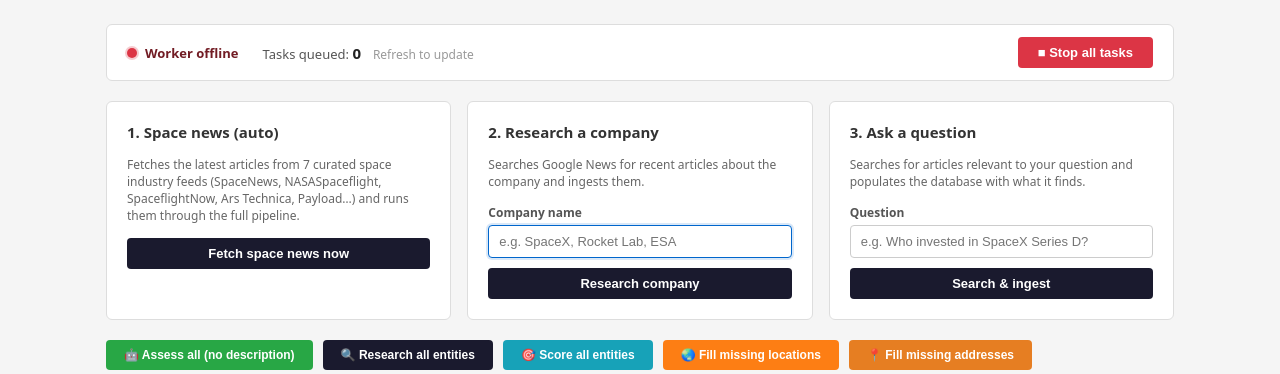
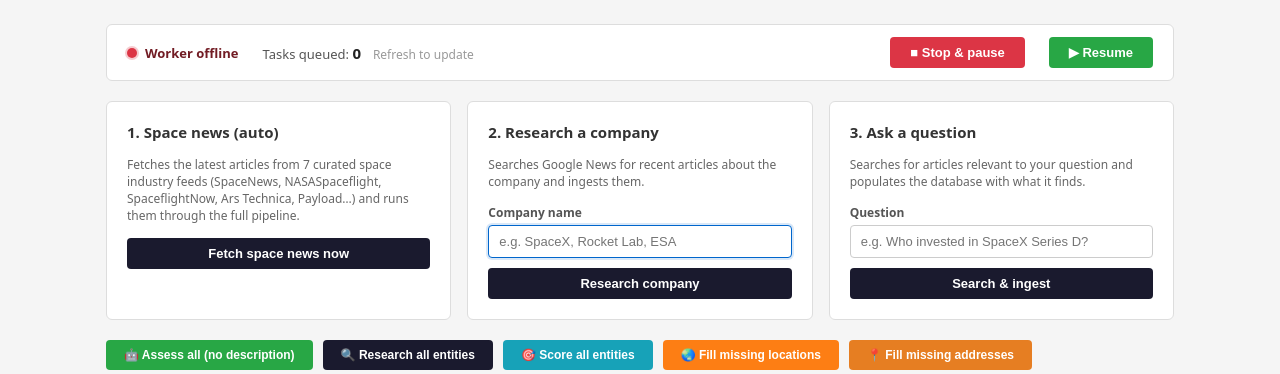
Before and after one commit to lluisforeman-dev/forespace, a Django app: page /curation/ in a window 1280 px wide. Shown: the part 48-422 px from the top of the page. Run offline with Django 4.2, Linux system fonts and the light colour scheme; the visitor is signed in with stand-in values (Sample User, id 1); data that the repository does not hold is empty; parts of the project's set-up code (start-up, migrations or seed data) failed here and were passed over; some libraries are stand-ins or nearby versions.

Commit message:
feat: reliable pause/resume via Redis flag
Stop now sets a forespace:tasks:paused flag in Redis. Every
research_topic task checks the flag at entry and drops immediately
if set — this catches prefetched tasks that queue flushing and
revoke cannot reach. Resume clears the flag.

Co-Authored-By: Claude Sonnet 4.6 <noreply@anthropic.com>

```diff
--- a/curation/urls.py
+++ b/curation/urls.py
@@ -9,6 +9,7 @@ urlpatterns = [
     path('company-research/', views.company_research, name='company_research'),
     path('question-research/', views.question_research, name='question_research'),
     path('stop/', views.stop_all_tasks, name='stop_all'),
+    path('resume/', views.resume_tasks, name='resume_tasks'),
     path('ingest/', views.ingest_trigger, name='ingest_trigger'),
     path('stubs/', views.stubs, name='stubs'),
     path('stubs/<uuid:entity_id>/promote/', views.promote_stub, name='promote_stub'),
--- a/curation/views.py
+++ b/curation/views.py
@@ -189,37 +189,32 @@ def stop_all_tasks(request):
 
     import redis as _redis
     from django.conf import settings as _settings
-    from config.celery import app as celery_app
+    from ingest.tasks.research import PAUSE_FLAG
 
-    # Step 1 — flush Redis queues
     r = _redis.from_url(_settings.CELERY_BROKER_URL)
+
+    # Set pause flag — all research_topic tasks check this and bail immediately
+    r.set(PAUSE_FLAG, '1')
+
+    # Flush Redis queues
     discarded = sum(r.llen(q) for q in CELERY_QUEUES)
     for q in CELERY_QUEUES:
         r.delete(q)
 
-    # Step 2 — revoke prefetched tasks held by workers
-    revoked = 0
-    try:
-        inspect = celery_app.control.inspect(timeout=2)
-        reserved = inspect.reserved() or {}
-        scheduled = inspect.scheduled() or {}
-        all_tasks = {}
-        for worker_tasks in list(reserved.values()) + list(scheduled.values()):
-            for t in worker_tasks:
-                task_id = t.get('id') or t.get('request', {}).get('id')
-                if task_id:
-                    all_tasks[task_id] = True
-        if all_tasks:
-            celery_app.control.revoke(list(all_tasks.keys()), terminate=False)
-            revoked = len(all_tasks)
-    except Exception:
-        pass  # inspect may time out if workers are busy; queue flush is the primary mechanism
+    messages.warning(request, f'Stopped — {discarded} queued task(s) flushed. Workers are paused and will drop any prefetched tasks. Click Resume when ready.')
+    return HttpResponseRedirect(reverse('curation:dashboard'))
 
-    msg = f'Stopped — {discarded} queued task(s) flushed'
-    if revoked:
-        msg += f', {revoked} prefetched task(s) revoked'
-    msg += '. Any task currently executing will still finish.'
-    messages.warning(request, msg)
+
+@staff_member_required
+def resume_tasks(request):
+    """Clear the pause flag so research tasks can run again."""
+    if request.method != 'POST':
+        return HttpResponseRedirect(reverse('curation:dashboard'))
+    import redis as _redis
+    from django.conf import settings as _settings
+    from ingest.tasks.research import PAUSE_FLAG
+    _redis.from_url(_settings.CELERY_BROKER_URL).delete(PAUSE_FLAG)
+    messages.success(request, 'Workers resumed — tasks will now execute normally.')
     return HttpResponseRedirect(reverse('curation:dashboard'))
 
 
--- a/ingest/tasks/research.py
+++ b/ingest/tasks/research.py
@@ -989,12 +989,28 @@ def _geocode_office_relations(topic: str, assertion_ids: list) -> None:
             _time.sleep(1.1)
 
 
+PAUSE_FLAG = 'forespace:tasks:paused'
+
+
+def is_paused() -> bool:
+    import redis as _redis
+    from django.conf import settings as _settings
+    try:
+        return bool(_redis.from_url(_settings.CELERY_BROKER_URL).get(PAUSE_FLAG))
+    except Exception:
+        return False
+
+
 @shared_task(bind=True, queue='extract', max_retries=2, default_retry_delay=30)
 def research_topic(self, topic: str, topic_type: str = 'company', cascade_depth: int = 0, search_angle: str = None):
     """
     Use Perplexity Sonar to research a topic and write structured knowledge to the DB.
     topic_type: 'company' | 'question' | 'news'
     """
+    if is_paused():
+        logger.info('research_topic: paused — dropping task for "%s"', topic)
+        return
+
     vocab = _attr_vocab()
     if not vocab:
         logger.error('research_topic: AttributeDef is empty — migration 0008 may not have run')
--- a/templates/curation/dashboard.html
+++ b/templates/curation/dashboard.html
@@ -23,10 +23,16 @@
     </strong>
     <span style="font-size:12px;color:#999;margin-left:8px">Refresh to update</span>
   </div>
-  <form method="post" action="{% url 'curation:stop_all' %}" onsubmit="return confirm('Stop all queued tasks?')">
+  <form method="post" action="{% url 'curation:stop_all' %}" onsubmit="return confirm('Stop and pause all tasks? Workers will drop prefetched tasks too.')">
     {% csrf_token %}
     <button class="btn" style="background:#dc3545;color:#fff;font-size:13px;padding:8px 20px;">
-      &#9632; Stop all tasks
+      &#9632; Stop &amp; pause
+    </button>
+  </form>
+  <form method="post" action="{% url 'curation:resume_tasks' %}">
+    {% csrf_token %}
+    <button class="btn" style="background:#28a745;color:#fff;font-size:13px;padding:8px 20px;">
+      &#9654; Resume
     </button>
   </form>
 </div>
```
